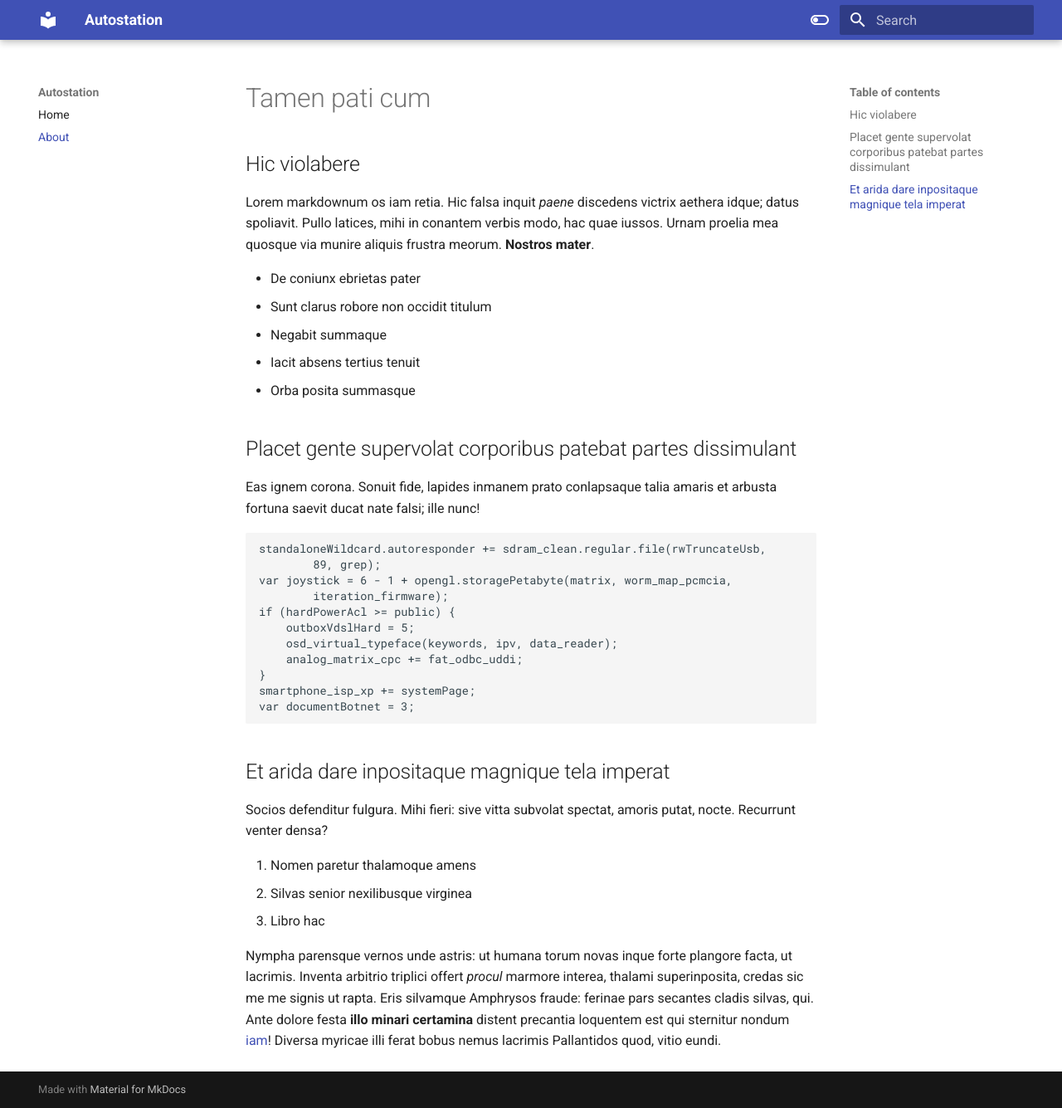
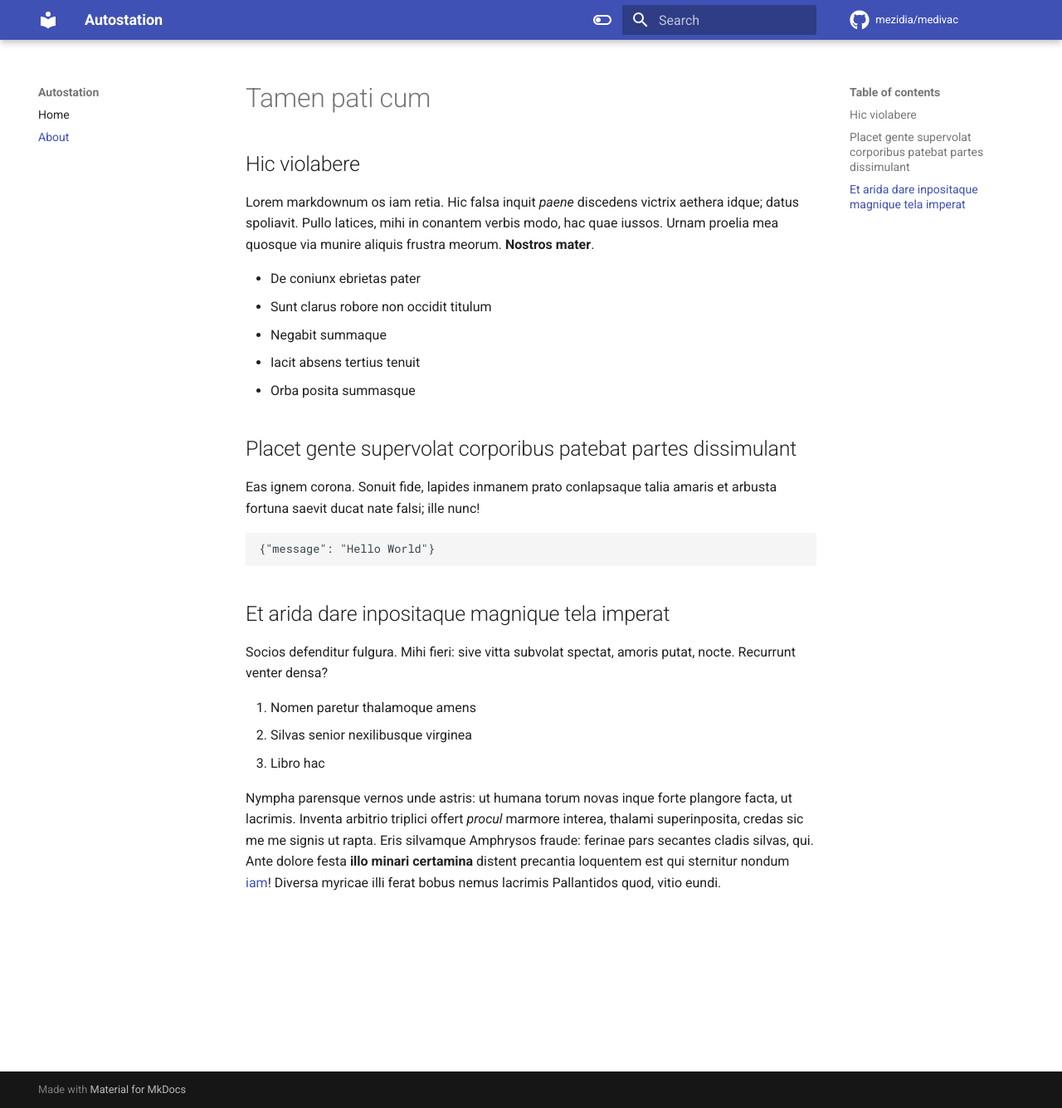
Before and after one commit to mezidia/django_labs, an MkDocs documentation site: the page built from docs/about.md, in a window 1280 px wide and 1335 px high. Shown: the whole window at 83% size. Built offline with MkDocs 1.6.1 and Material for MkDocs 9.7.7, drawn with Linux system fonts in a browser that asks for light colours; comment, search, counter and statistics services are not loaded.

Commit message:
Update the config

````diff
--- a/docs/about.md
+++ b/docs/about.md
@@ -17,18 +17,9 @@ quae iussos. Urnam proelia mea quosque via munire aliquis frustra meorum.
 
 Eas ignem corona. Sonuit fide, lapides inmanem prato conlapsaque talia amaris et
 arbusta fortuna saevit ducat nate falsi; ille nunc!
-
-    standaloneWildcard.autoresponder += sdram_clean.regular.file(rwTruncateUsb,
-            89, grep);
-    var joystick = 6 - 1 + opengl.storagePetabyte(matrix, worm_map_pcmcia,
-            iteration_firmware);
-    if (hardPowerAcl >= public) {
-        outboxVdslHard = 5;
-        osd_virtual_typeface(keywords, ipv, data_reader);
-        analog_matrix_cpc += fat_odbc_uddi;
-    }
-    smartphone_isp_xp += systemPage;
-    var documentBotnet = 3;
+```json
+{"message": "Hello World"}
+```
 
 ## Et arida dare inpositaque magnique tela imperat
 
--- a/mkdocs.yml
+++ b/mkdocs.yml
@@ -25,3 +25,7 @@ theme:
         - navigation.sections
         - navigation.expand
         - navigation.top
+    icon:
+        repo: fontawesome/brands/github
+repo_name: mezidia/medivac
+repo_url: https://github.com/mezidia/medivac
````
